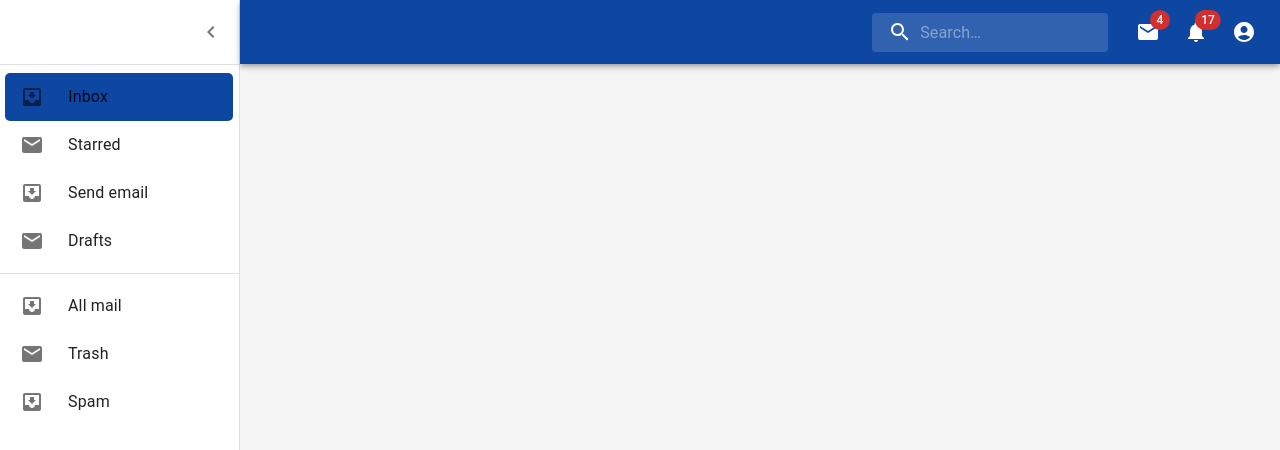
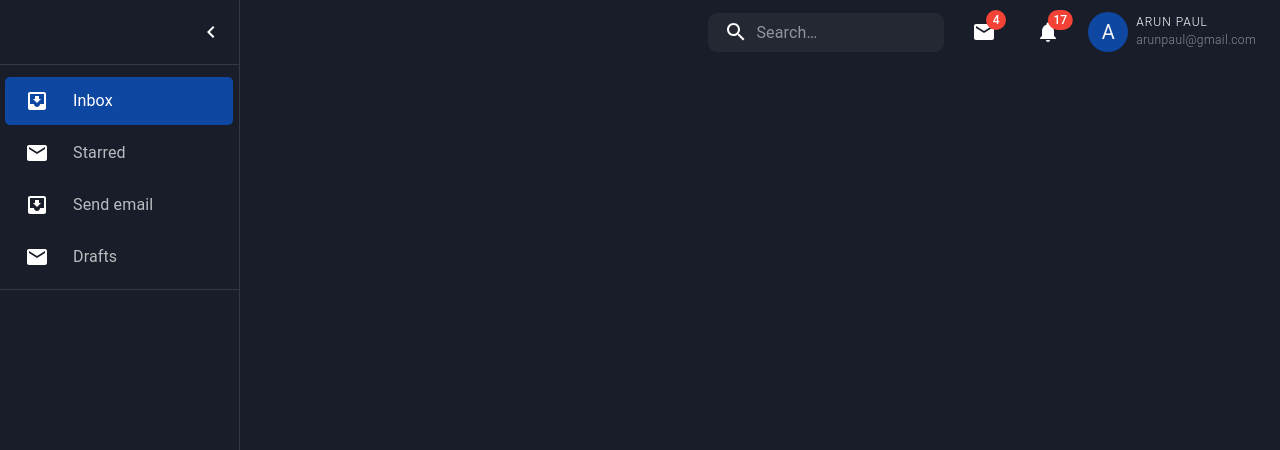
Before and after one commit to 2000polo/erp-project, a React (Create React App) app: page /app in a window 1280 px wide. Shown: the top 450 px of the page. Built offline with nearby package versions, Linux system fonts and the light colour scheme.

Commit message:
light dark theme optimised, improved layout, added a user avatar with email and user name

```diff
--- a/src/App.js
+++ b/src/App.js
@@ -9,7 +9,7 @@ import { darkTheme } from './config/theme/dark';
 export default function App() {
 
   return (
-    <ThemeProvider theme={lightTheme}>
+    <ThemeProvider theme={darkTheme}>
       <RouterProvider router={router} />
     </ThemeProvider>
   );
--- a/src/components/sharedComponents/AppBar/StyledAppBar.jsx
+++ b/src/components/sharedComponents/AppBar/StyledAppBar.jsx
@@ -6,7 +6,7 @@ import MuiAppBar from '@mui/material/AppBar';
 
 import { SIDE_DRAWER_MENU_WIDTH } from '../../../config/appConfig';
 import { useWidth } from '../../../utils/ssrMediaQuery';
-import { Badge, Box, InputBase, Menu, MenuItem, alpha } from '@mui/material';
+import { Badge, Box, InputBase, Menu, MenuItem, Stack, alpha } from '@mui/material';
 import { styled } from '@mui/material/styles';
 
 import MoreIcon from '@mui/icons-material/MoreVert';
@@ -15,6 +15,7 @@ import MailIcon from '@mui/icons-material/Mail';
 import NotificationsIcon from '@mui/icons-material/Notifications';
 import MenuIcon from '@mui/icons-material/Menu';
 import SearchIcon from '@mui/icons-material/Search';
+import AvatarDropDown from '../AvatarDropDown';
 
 const StyledAppDrawer = (props) => {
 
@@ -46,6 +47,7 @@ const StyledAppDrawer = (props) => {
     const AppBar = styled(MuiAppBar, {
         shouldForwardProp: (prop) => prop !== 'open',
         })(({ theme, open }) => ({
+        boxShadow: 'none',
         zIndex: (width === 'xs' || width === 'sm') ? theme.zIndex.drawer - 1 : theme.zIndex.drawer + 1,
         transition: theme.transitions.create(['width', 'margin'], {
             easing: theme.transitions.easing.sharp,
@@ -57,16 +59,21 @@ const StyledAppDrawer = (props) => {
             transition: theme.transitions.create(['width', 'margin'], {
             easing: theme.transitions.easing.sharp,
             duration: theme.transitions.duration.enteringScreen,
+            // backgroundColor: 'red'
             }),
         }),
+        // '& .MuiAppBar-root': {
+        //     '& .MuiAppBar-colorTransparent':{
+        //     }
+        // }
     }));
 
     const Search = styled('div')(({ theme }) => ({
         position: 'relative',
-        borderRadius: theme.shape.borderRadius,
-        backgroundColor: alpha(theme.palette.common.white, 0.15),
+        borderRadius: theme.shape.borderRadius + 5,
+        backgroundColor: alpha(theme.palette.common.white, 0.05),
         '&:hover': {
-        backgroundColor: alpha(theme.palette.common.white, 0.25),
+        backgroundColor: alpha(theme.palette.common.white, 0.05),
         },
         marginRight: theme.spacing(2),
         marginLeft: 0,
@@ -131,7 +138,7 @@ const StyledAppDrawer = (props) => {
 
     return (
         <>
-            <AppBar  position="fixed" open={props.open}>
+            <AppBar color='transparent' position="fixed" open={props.open}>
                 <Toolbar>
                     {
                         ['xl', 'lg', 'md'].includes(width) ?
@@ -172,7 +179,7 @@ const StyledAppDrawer = (props) => {
                                 />
                             </Search>
                         </Box>
-                        <Box sx={{ display: { md: 'flex' } }}>
+                        <Stack spacing={2} direction='row'>
                             <IconButton size="large" aria-label="show 4 new mails" color="inherit">
                                 <Badge badgeContent={4} color="error">
                                     <MailIcon />
@@ -187,7 +194,7 @@ const StyledAppDrawer = (props) => {
                                 <NotificationsIcon />
                             </Badge>
                             </IconButton>
-                            <IconButton
+                            {/* <IconButton
                             size="large"
                             edge="end"
                             aria-label="account of current user"
@@ -197,8 +204,9 @@ const StyledAppDrawer = (props) => {
                             color="inherit"
                             >
                             <AccountCircle />
-                            </IconButton>
-                        </Box>
+                            </IconButton> */}
+                            <AvatarDropDown />
+                        </Stack>
                         {/* <Box sx={{ display: { xs: 'flex', md: 'none' } }}>
                             <IconButton
                             size="large"
--- /dev/null
+++ b/src/components/sharedComponents/AvatarDropDown/index.jsx
@@ -0,0 +1,26 @@
+import { Avatar, Stack, Typography, alpha, useTheme } from '@mui/material';
+import { blue, grey } from '@mui/material/colors';
+import React from 'react';
+
+const AvatarDropDown = () => {
+
+    const theme = useTheme();
+
+    return (
+        <>
+            <Stack direction='row' spacing={1} alignItems="center">
+                <Avatar sx={{ bgcolor: blue[900], color: grey[100] }}>A</Avatar>
+                <Stack direction='column'>
+                    <Typography sx={{margin: 0, lineHeight: 1.5, fontWeight: 300, color: theme.palette.text.primary}} variant="overline" display="block" gutterBottom>
+                        Arun Paul
+                    </Typography>
+                    <Typography sx={{margin: 0, fontWeight: 'light', color: alpha(theme.palette.text.secondary, 0.5)}} variant="caption" display="block" gutterBottom>
+                        arunpaul@gmail.com
+                    </Typography>
+                </Stack>
+            </Stack>
+        </>
+    )
+}
+
+export default AvatarDropDown;
--- a/src/components/sharedComponents/Drawer/StyledDrawer.jsx
+++ b/src/components/sharedComponents/Drawer/StyledDrawer.jsx
@@ -1,5 +1,5 @@
 import { styled, useTheme } from '@mui/material/styles';
-import { IconButton } from '@mui/material';
+import { IconButton, alpha } from '@mui/material';
 import Divider from '@mui/material/Divider';
 import List from '@mui/material/List';
 import ChevronLeftIcon from '@mui/icons-material/ChevronLeft';
@@ -64,7 +64,10 @@ const StyledDrawer = (props) => {
             boxSizing: 'border-box',
             ...(open && {
             ...openedMixin(theme),
-            '& .MuiDrawer-paper': openedMixin(theme),
+            '& .MuiDrawer-paper': {
+                backgroundColor: '#12121200',
+                ...openedMixin(theme)
+            },
             }),
             ...(!open && {
             ...closedMixin(theme),
@@ -74,52 +77,28 @@ const StyledDrawer = (props) => {
     );
 
     const CustomList = styled(List)({
-        '& .MuiListItem-root': {
-          transition: 'background-color 0.3s',
-            '& .Mui-selected': {
-                backgroundColor: theme.palette.primary.main, // Customize the active background color
-                margin: '0 6px 0 5px',
-                borderRadius: '5px',
-                '&:active': {
-                    backgroundColor: theme.palette.primary.main, // Customize the active background color
-                },
-                '&:hover': {
-                    // borderRadius: '5px',
-                    // margin: '0 6px 0 5px',
-                    // backgroundColor: theme.palette.primary.contrastText, // Customize the active background color
-                },
+        margin: '0 6px 0 5px',
+        color: alpha(theme.palette.text.primary, 0.7),
+        '&& .Mui-selected, && .Mui-selected:hover': {
+            borderRadius: '5px',
+            backgroundColor: theme.palette.primary.main,
+            // margin: '0 6px 0 5px',
+            '&, & .MuiListItemIcon-root': {
+            //   color: theme.palette.text.primary,
+              color: 'white',
+            },
+          },
+          // hover states
+          '& .MuiListItemButton-root:hover': {
+            borderRadius: '5px',
+            // margin: '0 6px 0 5px',
+            // paddingRight: 0,
+            backgroundColor: theme.palette.background,
+            '&, & .MuiListItemIcon-root': {
+            //   color: 'yellow',
 
             },
-
-            // '&:hover': {
-            //     borderRadius: '5px',
-            //     // padding: '0 6px 0 5px',
-            //     backgroundColor: theme.palette.primary.main, // Customize the active background color
-            // },
-
-            // '& .MuiListItem-container': {
-            //     margin: '0 6px 0 5px',
-            //     borderRadius: '5px',
-            //     // '&:hover': {
-            //     //     margin: '0 6px 0 5px',
-            //     //     borderRadius: '5px',
-            //     //     // backgroundColor: theme.palette.primary.main, // Customize the hover background color
-            //     // },
-            //     // backgroundColor: theme.palette.primary.main, // Customize the hover background color
-            // },
-        },
-        // '&:hover': {
-        //     borderRadius: '5px',
-        //     // padding: '0 6px 0 5px',
-        //     backgroundColor: theme.palette.primary.main, // Customize the active background color
-        // },
-        '& .MuiListItem-container': {
-            '&:hover': {
-                borderRadius: '5px',
-                margin: '0 6px 0 5px',
-                backgroundColor: theme.palette.background, // Customize the active background color
-            },
-        },
+          },
     });
     const CustomListItem = styled(ListItem)({
         '& .MuiListItem-container': {
@@ -148,12 +127,12 @@ const StyledDrawer = (props) => {
                 <Divider />
                 <CustomList>
                 {['Inbox', 'Starred', 'Send email', 'Drafts'].map((text, index) => (
-                    <CustomListItem key={text} disablePadding sx={{ display: 'block' }}>
+                    <CustomListItem key={text} disablePadding sx={{ display: 'block', mt: .5 }}>
                     <ListItemButton
                         sx={{
                         minHeight: 48,
                         justifyContent: props?.open ? 'initial' : 'center',
-                        px: selectedIndex === index ? 1.9 : 2.5,
+                        px: 2.5,
                         }}
                         selected={selectedIndex === index}
                         onClick={(event) => handleListItemClick(event, index)}
@@ -173,30 +152,6 @@ const StyledDrawer = (props) => {
                 ))}
                 </CustomList>
                 <Divider />
-                <List>
-                {['All mail', 'Trash', 'Spam'].map((text, index) => (
-                    <ListItem key={text} disablePadding sx={{ display: 'block' }}>
-                    <ListItemButton
-                        sx={{
-                        minHeight: 48,
-                        justifyContent: props?.open ? 'initial' : 'center',
-                        px: 2.5,
-                        }}
-                    >
-                        <ListItemIcon
-                        sx={{
-                            minWidth: 0,
-                            mr: props?.open ? 3 : 'auto',
-                            justifyContent: 'center',
-                        }}
-                        >
-                        {index % 2 === 0 ? <InboxIcon /> : <MailIcon />}
-                        </ListItemIcon>
-                        <ListItemText primary={text} sx={{ opacity: props?.open ? 1 : 0 }} />
-                    </ListItemButton>
-                    </ListItem>
-                ))}
-                </List>
             </Drawer>
         </>
     )
--- a/src/config/theme/dark.js
+++ b/src/config/theme/dark.js
@@ -11,7 +11,7 @@ export const darkTheme = createTheme({
       main: pink[300], // Customize the secondary color for dark theme
     },
     background: {
-      default: grey[900], // Customize the default background color for dark theme
+      default: '#191D29', // Customize the default background color for dark theme
     },
   },
   // Other dark theme customizations (typography, spacing, etc.) can be added here
--- a/src/config/theme/light.js
+++ b/src/config/theme/light.js
@@ -11,7 +11,7 @@ export const lightTheme = createTheme({
         main: pink[500], // Customize the secondary color for light theme
       },
       background: {
-        default: grey[100], // Customize the default background color for light theme
+        default: grey[200], // Customize the default background color for light theme
       },
     },
     // Other light theme customizations (typography, spacing, etc.) can be added here
--- a/src/views/app_view/index.jsx
+++ b/src/views/app_view/index.jsx
@@ -42,8 +42,7 @@ const AppView = () => {
                 <StyledDrawer open={open} setOpen={setOpen} /> :
                 <SwipeableTemporaryDrawer state={state} toggleDrawer={toggleDrawer}  />
             }
-            <Box component="main" sx={{ flexGrow: 1, p: 3, pt: 6 }}>
-                {/* <DrawerHeader  /> */}
+            <Box component="main" sx={{ flexGrow: 1, p: 3, pt: 8 }}>
                 <Outlet />
 
             </Box>
```
